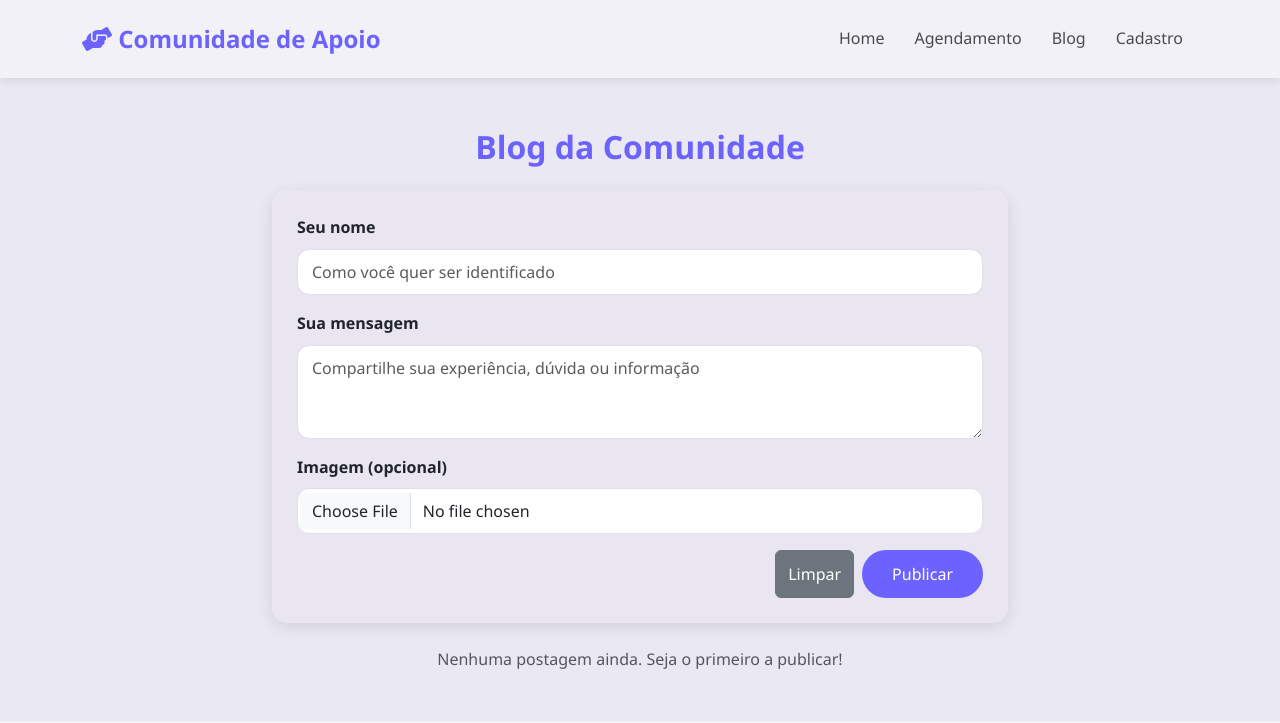
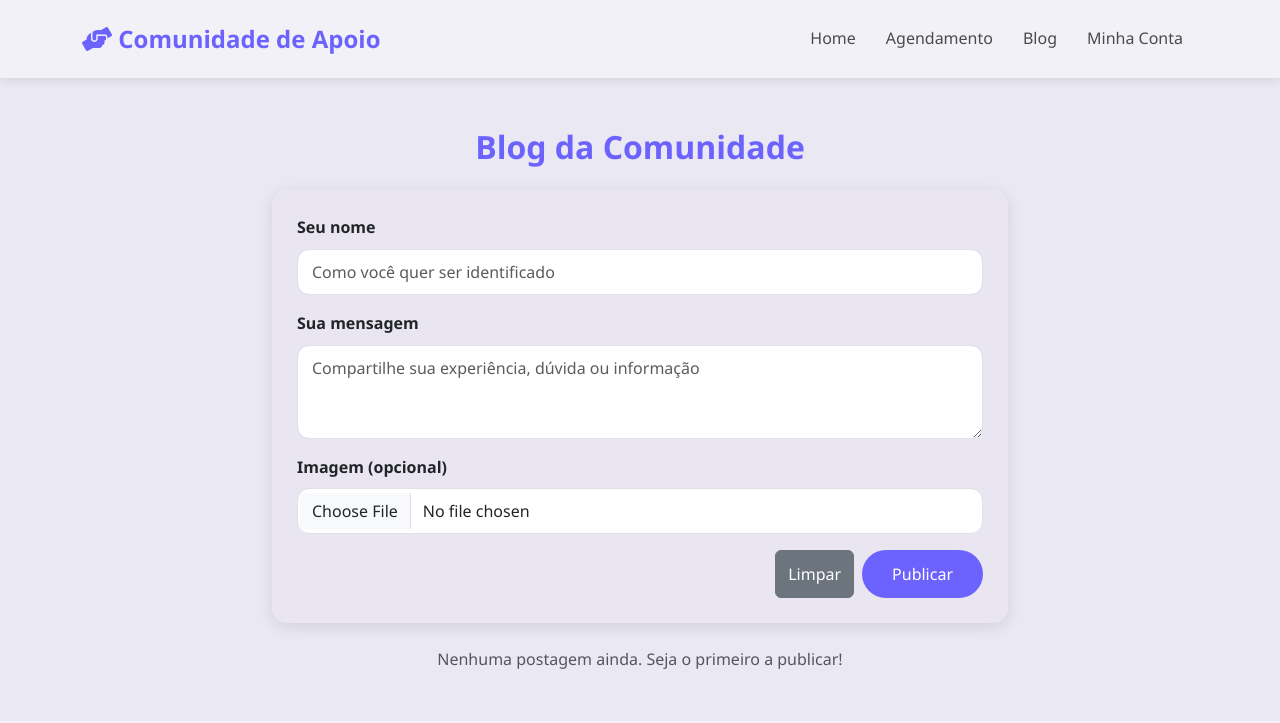
Before and after one commit to Jonatas-cruz/comunidade, a plain HTML site: page blog.html in a window 1280 px wide. Shown: the top 723 px of the page. Drawn offline with nearby package versions, Linux system fonts and the light colour scheme.

Commit message:
Rename 'Cadastro' link to 'Minha Conta'

```diff
--- a/blog.html
+++ b/blog.html
@@ -21,7 +21,7 @@
                     <li class="nav-item"><a class="nav-link" href="index 3 1.html">Home</a></li>
                     <li class="nav-item"><a class="nav-link" href="agendamento.html">Agendamento</a></li>
                     <li class="nav-item"><a class="nav-link active" aria-current="page" href="blog.html">Blog</a></li>
-                    <li class="nav-item"><a class="nav-link" href="conta.html">Cadastro</a></li>
+                    <li class="nav-item"><a class="nav-link" href="conta.html">Minha Conta</a></li>
                 </ul>
             </div>
         </div>
```
